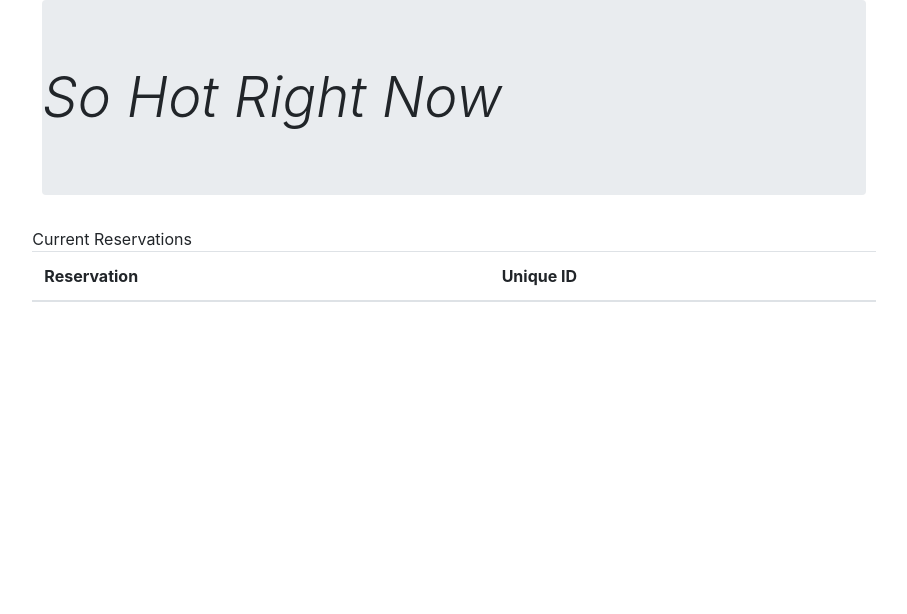
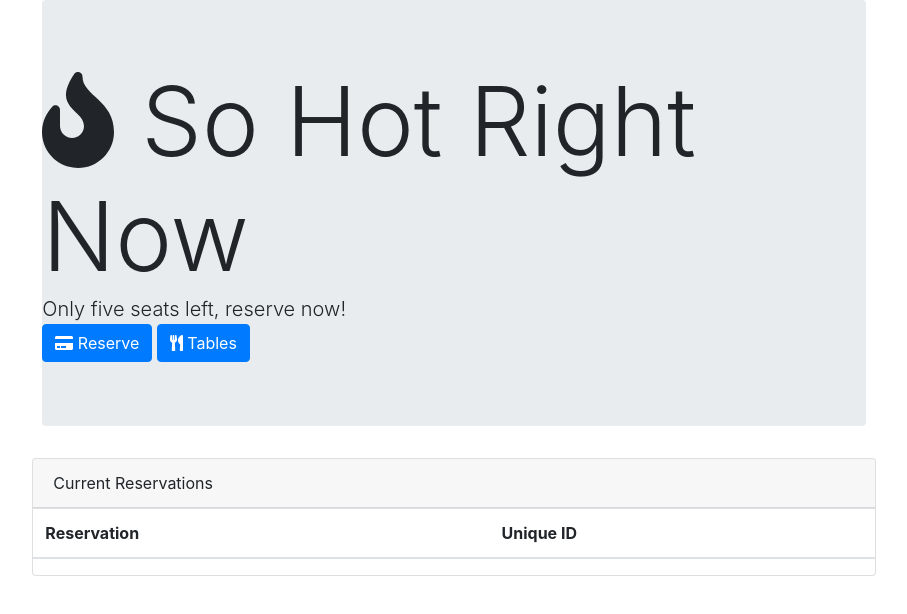
Before and after one commit to gillespiebn/restaurantReservation, a website: page tables.html in a window 1280 px wide. Shown: the whole page, without its empty margins (186-1093 px from the left). Drawn offline with nearby package versions, Linux system fonts and the light colour scheme.

Commit message:
res and tables.html

```diff
--- a/tables.html
+++ b/tables.html
@@ -18,19 +18,24 @@
             <div class="col-md-2"></div>
             <div class="col-md-8">
                 <div class="jumbotron jumbotron-fluid rounded">
-                    <div class="display-4"><i class"fa fa-fire">So Hot Right Now</i></div>
+                    <div class="display-1"><i class="fa fa-fire"></i>  So Hot Right Now</div>
+                    <div class="lead">Only five seats left, reserve now!</div>
+                    <div class="buttonsDiv">
+                        <button class="btn btn-primary"><i class="fas fa-credit-card"></i>  Reserve</button>
+                        <button class="btn btn-primary"><i class="fas fa-utensils"></i>  Tables</button>
+                    </div>
                 </div>
             </div>
             <div class="col-md-2"></div>
         </div>
     </div>
-    <!--Train Time Schedule Table-->
+    <!--Reservation Table-->
     <div class="row">
         <div class ="col-md-2"></div>
         <div class="col-lg-8">
-            <div class="panel">
-                <div class="panel-heading">Current Reservations</div>
-                    <div class="panel-body">
+            <div class="card">
+                <div class="card-header">Current Reservations</div>
+                    <div class="card-block">
                         <table class="table">
                             <thead>
                                 <tr>
```
Also changed, not shown: reservation.html (+9 -7 lines).
